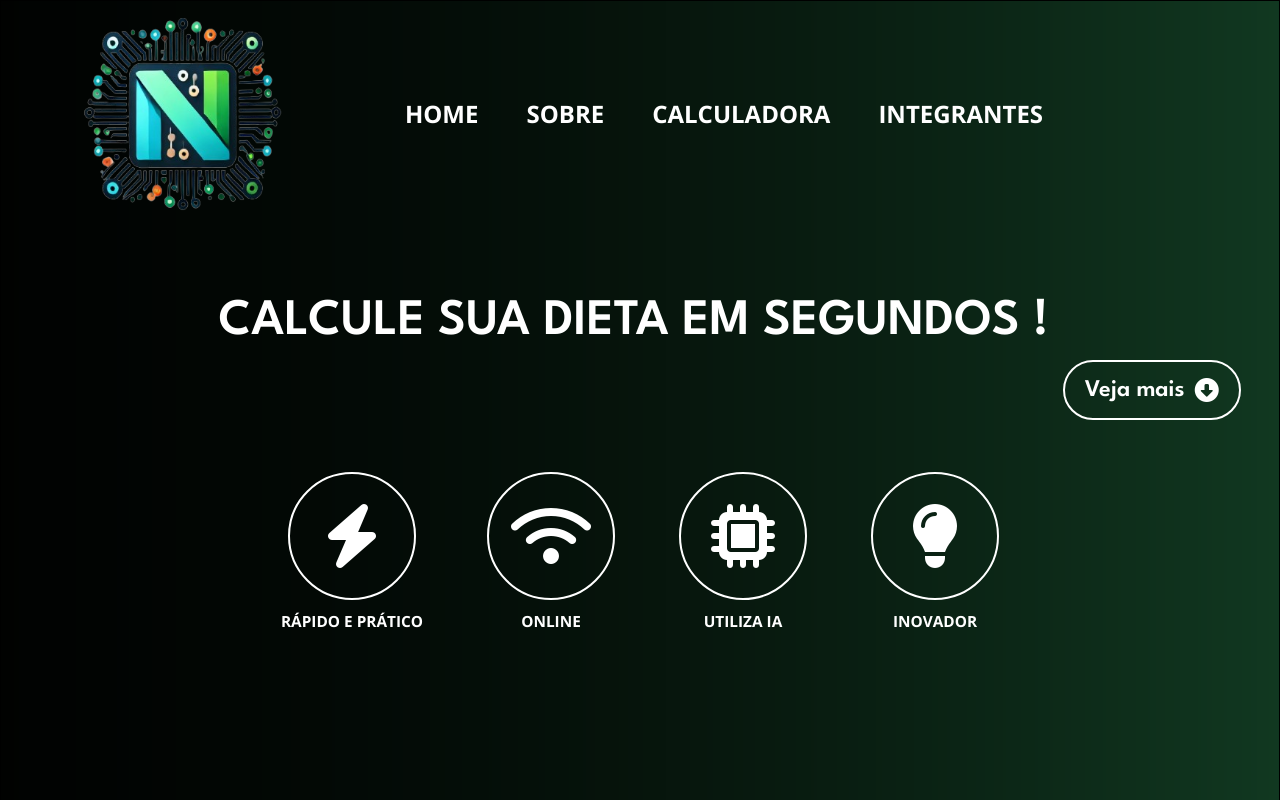
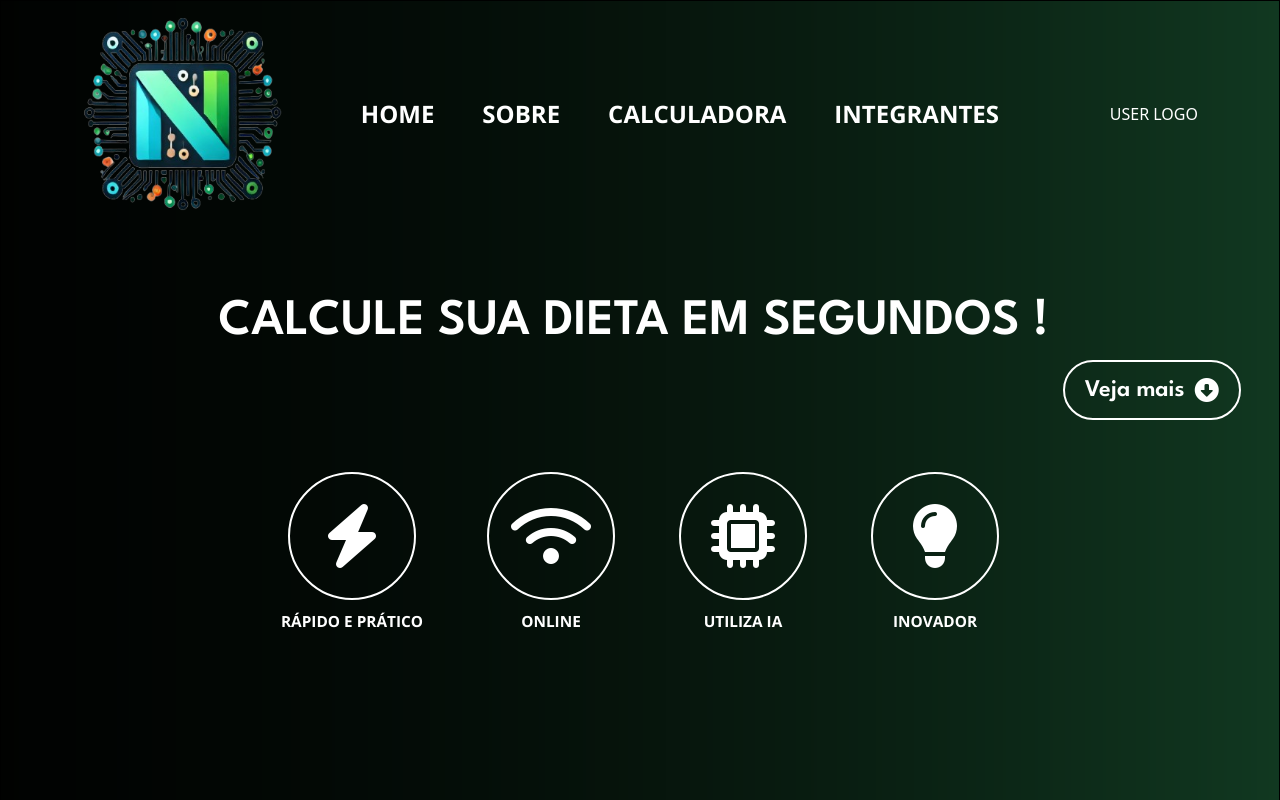
Before and after one commit to gabrielcardosoo/A3-desweb, a React (Create React App) app in the folder frontend/: page / in a window 1280 px wide. Shown: the top 800 px of the page. Built offline with nearby package versions, Linux system fonts and the light colour scheme.

Commit message:
refactor: Cria componente para cada item do navbar

```diff
--- /dev/null
+++ b/frontend/src/components/BurguerMenu.js
@@ -0,0 +1,22 @@
+import React from 'react'
+
+function BurguerMenu({toggleMenu, isMenuOpen}) {
+
+
+  return (
+        <button
+            className="navbar-toggler"
+            type="button"
+            onClick={toggleMenu}
+            aria-controls="navbarNav"
+            aria-expanded={isMenuOpen ? "true" : "false"}
+            aria-label="Toggle navigation"
+        >
+            <span className="navbar-toggler-icon"></span>
+        </button>
+
+    )
+
+}
+
+export default BurguerMenu
--- /dev/null
+++ b/frontend/src/components/Logo.js
@@ -0,0 +1,11 @@
+import React from 'react'
+
+export const Logo = ({path_logo}) => {
+  return (
+    <a className="navbar-brand" href="javascript:void(0);">
+        <img src={path_logo} alt="Logo" width="200" height="200" className="logo" />
+    </a>
+  )
+}
+
+export default Logo
--- /dev/null
+++ b/frontend/src/components/NavItem.js
@@ -0,0 +1,22 @@
+import React from 'react'
+
+function NavItem({link, text, actionOnClick}) {
+  return (
+    <li className="nav-item">
+        <a
+            className="nav-link"
+            href={link}
+            onClick={(e) => {
+                if (actionOnClick)
+                    {
+                        actionOnClick();
+                    }
+                }
+            }
+        >{text}
+        </a>
+    </li>
+  )
+}
+
+export default NavItem
--- a/frontend/src/components/Navbar.js
+++ b/frontend/src/components/Navbar.js
@@ -1,17 +1,22 @@
 import React, { useState, useEffect, useRef } from 'react';
 import './style/Navbar.css';
+import Logo from './Logo';
+import BurguerMenu from './BurguerMenu';
+import NavItem from './NavItem';
 
 function Navbar() {
-  const [isMenuOpen, setIsMenuOpen] = useState(false);
-  const navbarRef = useRef(null);
+  const [isBurguerMenuOpen, setIsBurguerMenuOpen] = useState(false);
+  const burguerMenuRef = useRef(null);
 
-  const toggleMenu = () => {
-    setIsMenuOpen((prev) => !prev);
+  // função que alterna o estado do BurguerMenu
+  const toggleBurguerMenu = () => {
+    setIsBurguerMenuOpen((prev) => !prev);
   };
 
   const handleClickOutside = (event) => {
-    if (navbarRef.current && !navbarRef.current.contains(event.target)) {
-      setIsMenuOpen(false);
+    // caso tenha referência à navbar e o click não tenha sido dentro dela, fecha o menu
+    if (burguerMenuRef.current && !burguerMenuRef.current.contains(event.target)) {
+      setIsBurguerMenuOpen(false);
     }
   };
 
@@ -22,54 +27,34 @@ function Navbar() {
     return () => {
       document.removeEventListener('click', handleClickOutside);
     };
-  }, []); // Coloque um array vazio para que isso ocorra apenas uma vez ao montar o componente
+  }, []);
 
-  // UseEffect para verificar se o menu está aberto
-  useEffect(() => {
-    if (!isMenuOpen) {
-      // Se o menu não está aberto, não faz nada
-      return;
-    }
-    // Caso contrário, adicionar a lógica de quando o menu está aberto
-  }, [isMenuOpen]);
 
-    // Função para dar refresh na página
   const refreshPage = () => {
       window.location.reload(); // Recarrega a página
   };
 
   return (
-    <nav className="navbar my-navbar navbar-expand-lg navbar-dark " ref={navbarRef}>
+    <nav className="navbar my-navbar navbar-expand-lg navbar-dark ">
       <div className="container d-flex align-items-center justify-content-between">
-        <a className="navbar-brand" href="#">
-          <img src="/img/logo_home_public.png" alt="Logo" width="200" height="200" className="logo" />
-        </a>
-        <button
-          className="navbar-toggler"
-          type="button"
-          onClick={toggleMenu}
-          aria-controls="navbarNav"
-          aria-expanded={isMenuOpen ? "true" : "false"}
-          aria-label="Toggle navigation"
-        >
-          <span className="navbar-toggler-icon"></span>
-        </button>
-        <div className={`collapse navbar-collapse justify-content-center ${isMenuOpen ? 'show' : ''}`} id="navbarNav">
+
+        <Logo path_logo={"/img/logo_home_public.png"} />
+
+        <div ref={burguerMenuRef}>
+          <BurguerMenu toggleMenu={toggleBurguerMenu} isMenuOpen={isBurguerMenuOpen} />
+        </div>
+
+        <div className={`collapse navbar-collapse justify-content-center ${isBurguerMenuOpen ? 'show' : ''}`} id="navbarNav">
           <ul className="navbar-nav">
-            <li className="nav-item">
-              <a className="nav-link" href="#" onClick={refreshPage}>HOME</a>
-            </li>
-            <li className="nav-item">
-              <a className="nav-link" href="#about">SOBRE</a>
-            </li>
-            <li className="nav-item">
-              <a className="nav-link" href="#calc">CALCULADORA</a>
-            </li>
-            <li className="nav-item">
-              <a className="nav-link" href="#">INTEGRANTES</a>
-            </li>
+
+            <NavItem link="#" text="HOME" actionOnClick={refreshPage} />
+            <NavItem link="#about" text="SOBRE" />
+            <NavItem link="#calc" text="CALCULADORA" />
+            <NavItem link="#" text="INTEGRANTES" />
+
           </ul>
         </div>
+        <div>USER LOGO</div>
       </div>
     </nav>
   );
```
